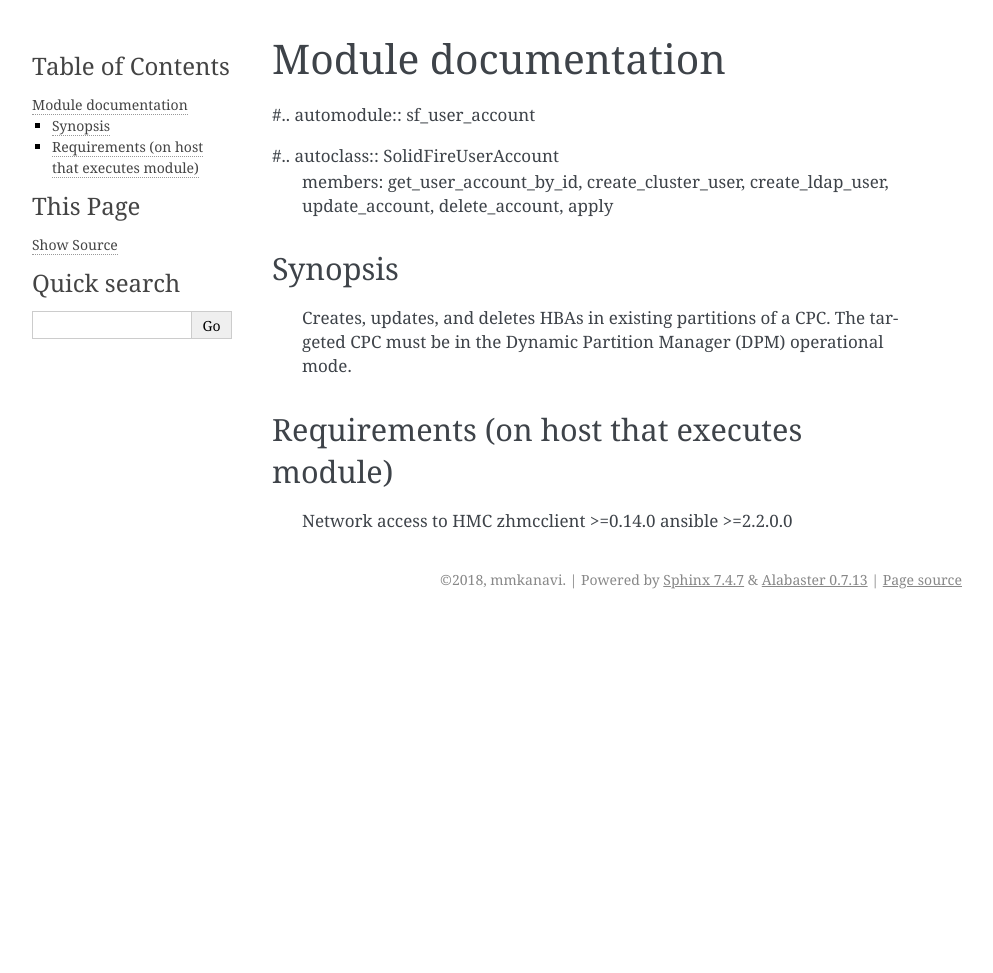
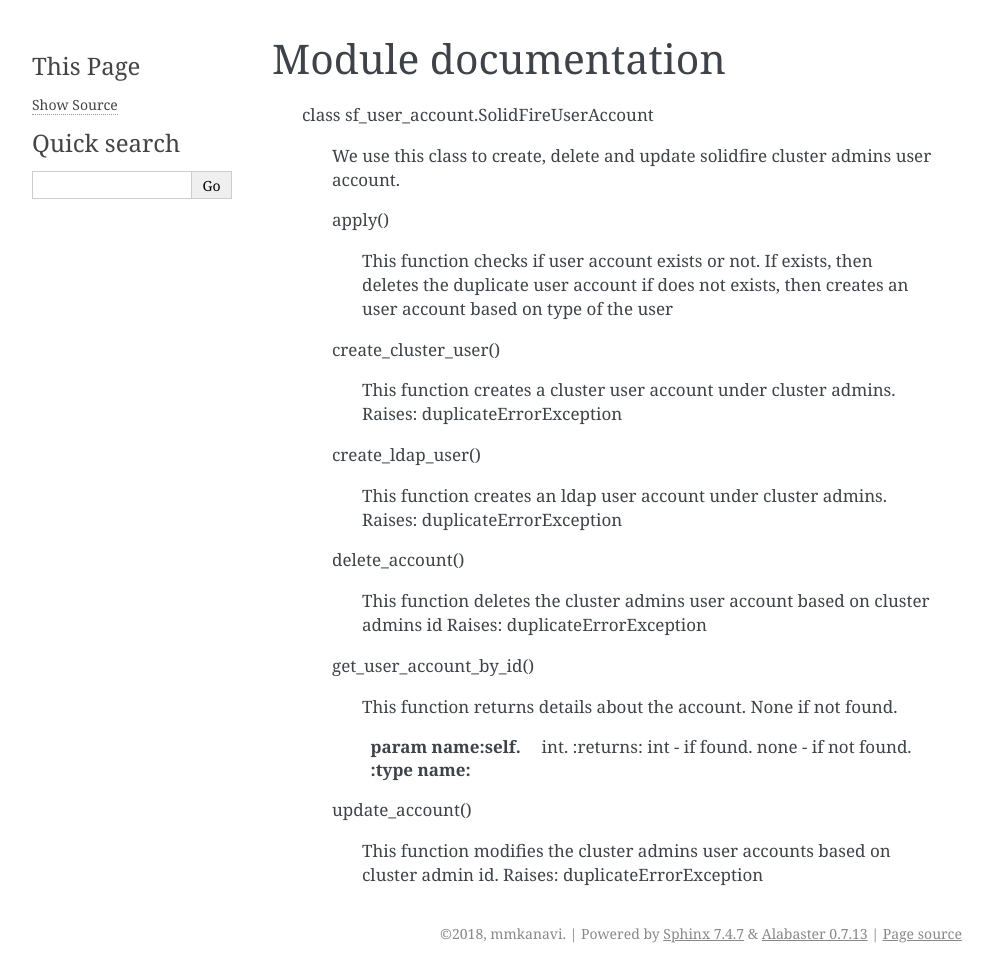
Before and after one commit to meghakanavi/test_repo, a Sphinx documentation site: the page built from github_rtd/solidfire/docs/source/sf_user_account.rst, in a window 1280 px wide. Shown: the whole page, without its empty margins (148-1141 px from the left). Built offline with Sphinx 7.4.7, drawn with Linux system fonts in a browser that asks for light colours; before the commit the page ends 900 px from its top, so only the background shows below that.

Commit message:
Update sf_user_account.rst

```diff
--- a/github_rtd/solidfire/docs/source/sf_user_account.rst
+++ b/github_rtd/solidfire/docs/source/sf_user_account.rst
@@ -1,18 +1,35 @@
 Module documentation
 ====================
+ class sf_user_account.SolidFireUserAccount
 
-#.. automodule:: sf_user_account
+    We use this class to create, delete and update solidfire cluster admins user account.
 
-#.. autoclass::  SolidFireUserAccount
-    members: get_user_account_by_id, create_cluster_user, create_ldap_user, update_account, delete_account, apply
+    apply()
 
-Synopsis
---------
-    Creates, updates, and deletes HBAs in existing partitions of a CPC.
-    The targeted CPC must be in the Dynamic Partition Manager (DPM) operational mode.
+        This function checks if user account exists or not. If exists, then deletes the duplicate user account if does not exists, then creates an user account based on type of the user
 
-Requirements (on host that executes module)
--------------------------------------------
-        Network access to HMC
-        zhmcclient >=0.14.0
-        ansible >=2.2.0.0
+    create_cluster_user()
+
+        This function creates a cluster user account under cluster admins.
+        Raises:	duplicateErrorException
+
+    create_ldap_user()
+
+        This function creates an ldap user account under cluster admins.
+        Raises:	duplicateErrorException
+
+    delete_account()
+
+        This function deletes the cluster admins user account based on cluster admins id
+        Raises:	duplicateErrorException
+
+    get_user_account_by_id()
+
+        This function returns details about the account. None if not found.
+
+        :param name:self. :type name: int. :returns: int - if found. none - if not found.
+
+    update_account()
+
+        This function modifies the cluster admins user accounts based on cluster admin id.
+        Raises:	duplicateErrorException
```
